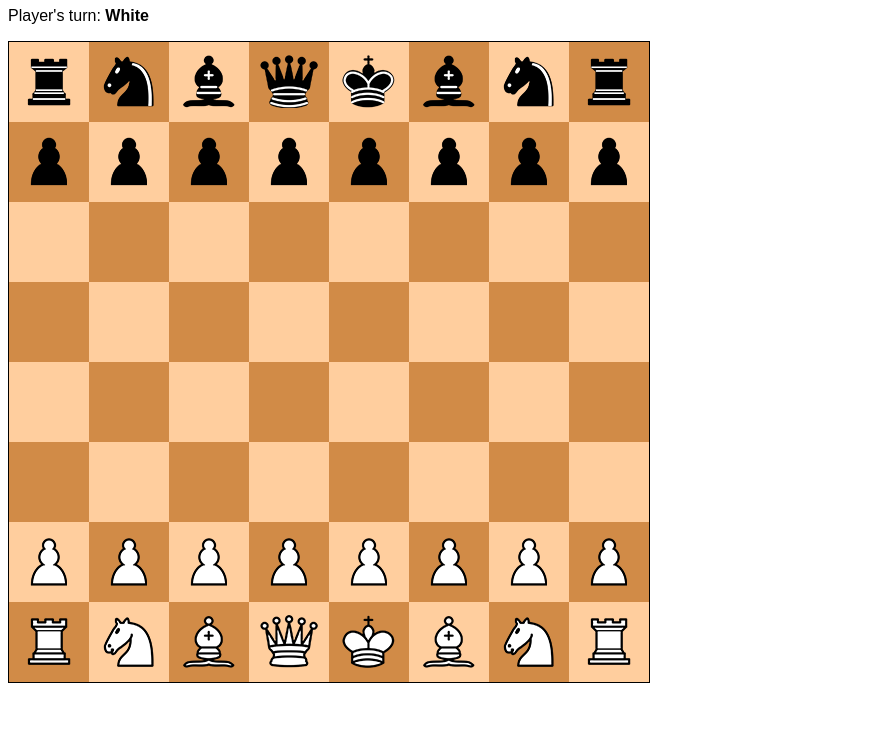
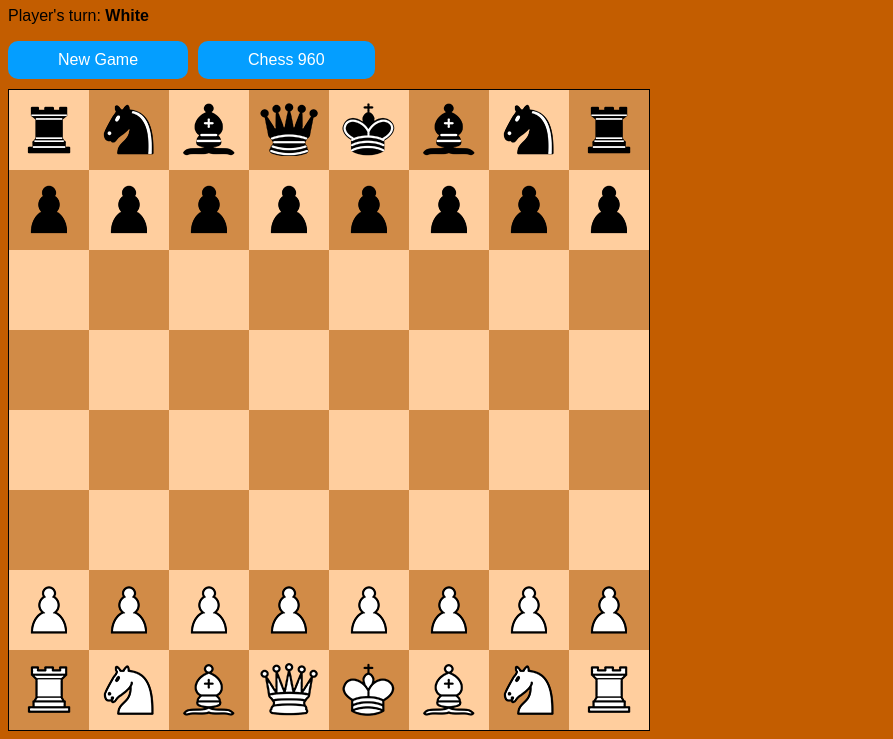
Before and after one commit to bobcortez/ChessRefactorHTML, a plain HTML site: page index.html in a window 1280 px wide. Shown: the part 73-812 px from the top of the page, without its empty margins (0-893 px from the left). Drawn offline with Linux system fonts and the light colour scheme.

Commit message:
Styling Changes, Buttons to the Menu, Comments in the Javascript

```diff
--- a/css/style.css
+++ b/css/style.css
@@ -2,8 +2,33 @@ html, body{
 	font-family:Arial;
 }
 
+body {
+  background: #C35D00;
+}
+
 *{
 	box-sizing: border-box;
+}
+
+#button_div {
+    display: flex;
+    flex-direction: row;
+    padding-bottom: 10px;
+}
+
+#button_div > div {
+    border-radius: 10px;
+    color: white;
+    font-size: 16px;
+    background: #049eff;
+    padding: 10px 50px;
+    margin-right: 10px;
+    transition: 0.3s;
+}
+
+#button_div > div:hover {
+    background: #04C4FF;
+    cursor: pointer;
 }
 
 #board{
@@ -116,7 +141,7 @@ html, body{
 	bottom:0;
 	margin:auto;
 	width:400px;
-	height:190px;
+	height:160px;
 	background:#fff;
 	border-radius:15px;
 	padding:15px;
@@ -128,7 +153,7 @@ html, body{
 	display:block;
 	font-weight:bold;
 	line-height:32px;
-	font-size:20px;
+	font-size:30px;
 }
 
 #board .overlay .overlay-text{
@@ -145,8 +170,12 @@ html, body{
 	border-radius:5px;
 	text-decoration:none;
 	margin-top:10px;
+    transition: 0.3s;
 }
 
+#board .overlay .overlay-button:hover{
+    background: #04C4FF;
+}
 
 #board #promotionList{
 	margin:0;
--- a/index.html
+++ b/index.html
@@ -1,14 +1,20 @@
 <!DOCTYPE html>
 <html lang="en">
+
 <head>
     <title>Chess - Thomas Fisher (100198032)</title>
     <meta charset="utf-8">
     <link rel="stylesheet" href="css/style.css">
 </head>
+
 <body onload="setup();">
 
     <h1>Thomas Fisher's and Max Shvartsman's Chess Project</h1>
     <p id="turnInfo">Player's turn: <b>White</b></p>
+    <div id="button_div">
+        <div id="new_game">New Game</div>
+        <div id="chess_960">Chess 960</div>
+    </div>
     <section id="board">
         <div class="overlay" id="promotionMessage">
             <div class="overlay-inner">
@@ -24,7 +30,7 @@
         </div>
         <div class="overlay" id="errorMessage">
             <div class="overlay-inner">
-			<span class="overlay-title">Error!</span>
+                <span class="overlay-title">⚠️</span>
                 <p class="overlay-text" id="errorText"></p>
                 <a href="#" class="overlay-button" onclick="closeError();">Close</a>
             </div>
@@ -41,4 +47,5 @@
     <script type="text/javascript" src="js/scripts.js"></script>
 
 </body>
+
 </html>
```
Also changed, not shown: js/scripts.js (+10 -2 lines). Lines whose indentation alone changed are shown as unchanged.
